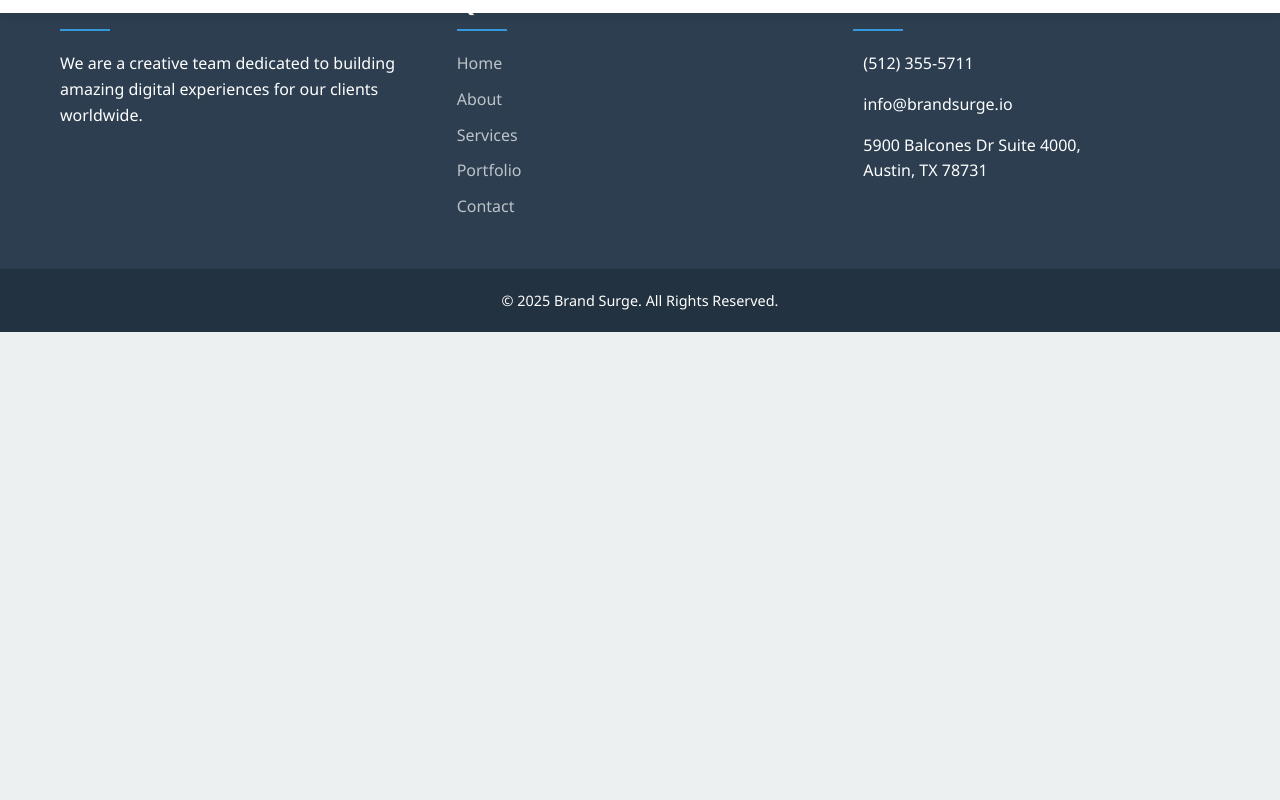
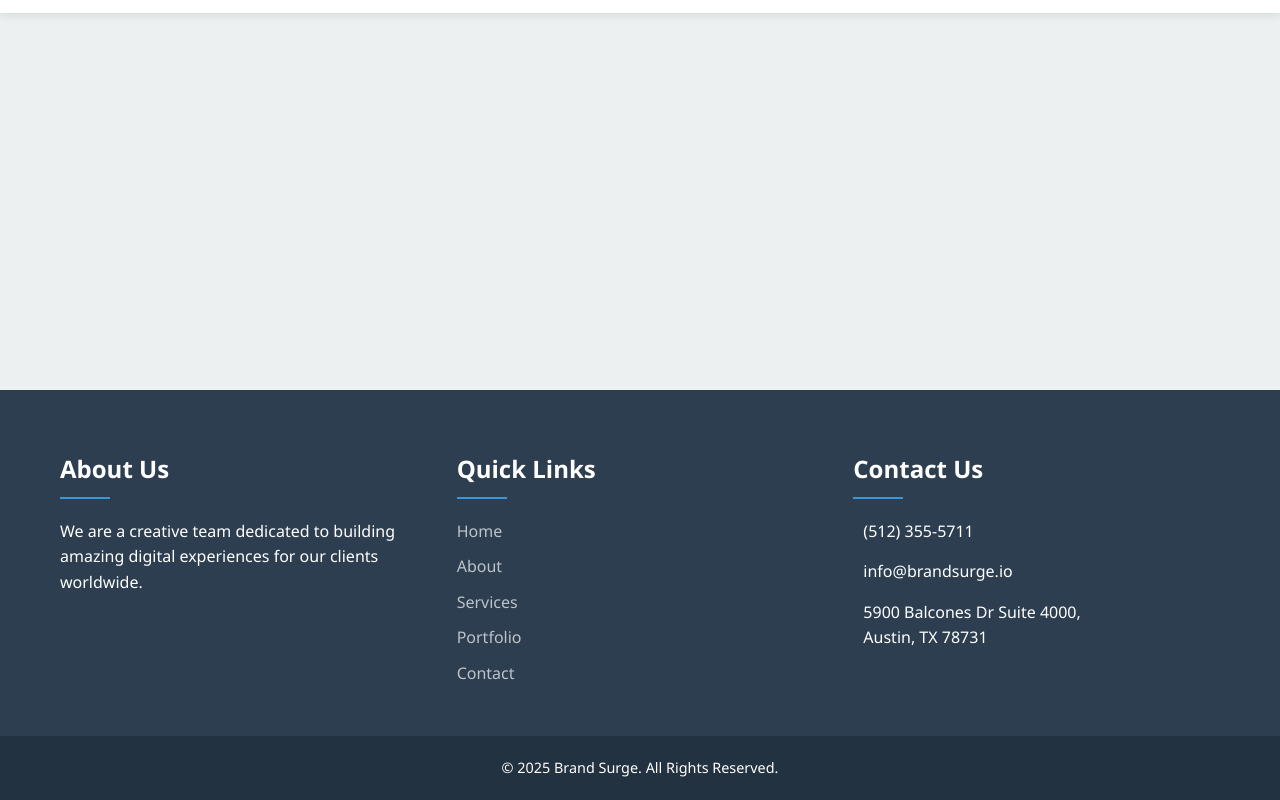
Before and after one commit to FatimaAnjumOfficial/BrandSurge, a plain HTML site: page Interview/contact.html in a window 1280 px wide. Shown: the part 77-877 px from the top of the page. Before the commit the page ends 800 px from the top, so only its background shows below. Drawn offline with Linux system fonts and the light colour scheme.

Commit message:
Update contact.html

```diff
--- a/Interview/contact.html
+++ b/Interview/contact.html
@@ -26,7 +26,22 @@
             </div>
         </header>
 
-
+        <section class="content-section">
+            <div class="container">
+                </br>
+                </br>
+                </br>
+                </br>
+                </br>
+                </br>
+                </br>
+                </br>
+                </br>
+                </br>
+                </br>
+                </br>
+            </div>
+        </section>
 
         <footer class="footer">
         <div class="container">
```
